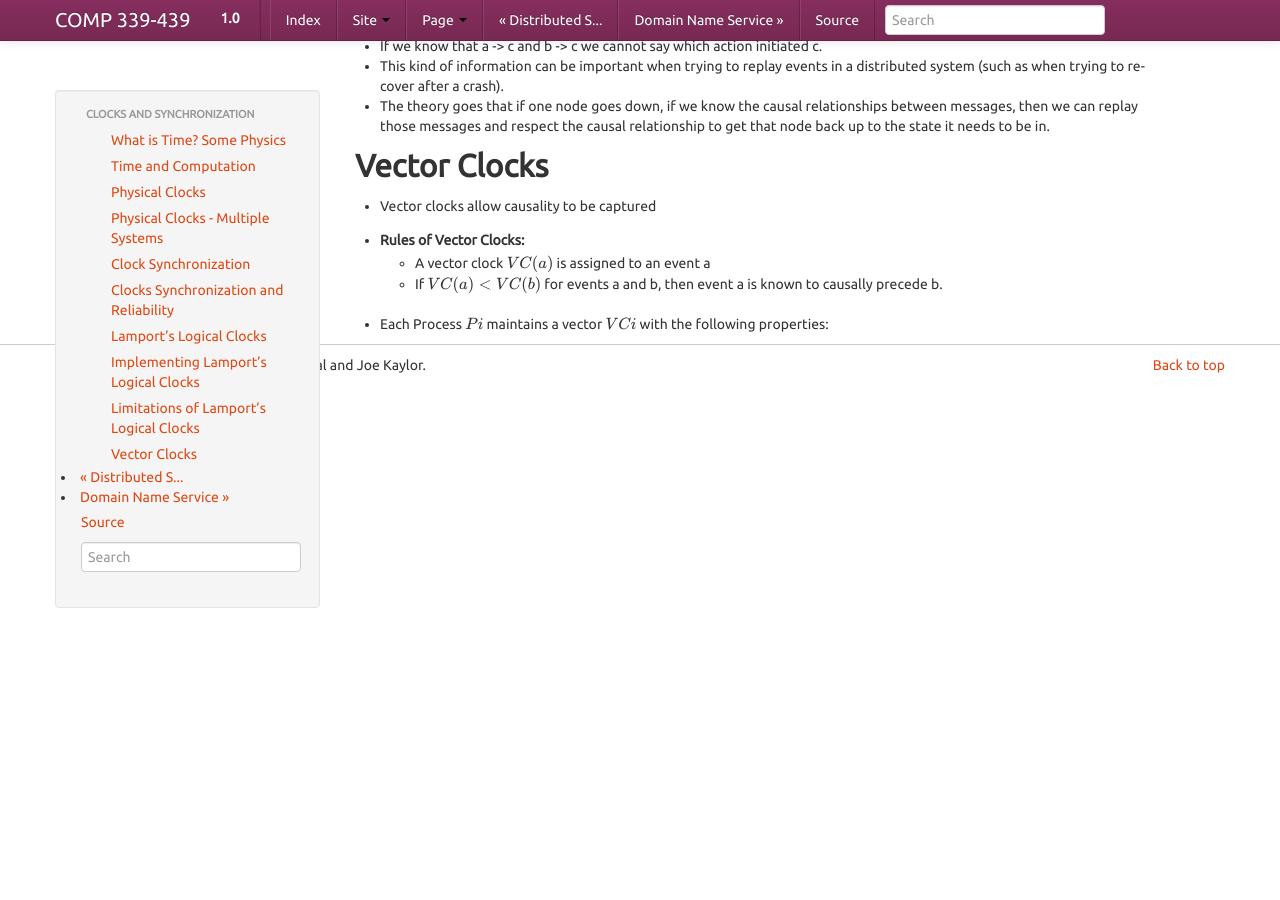
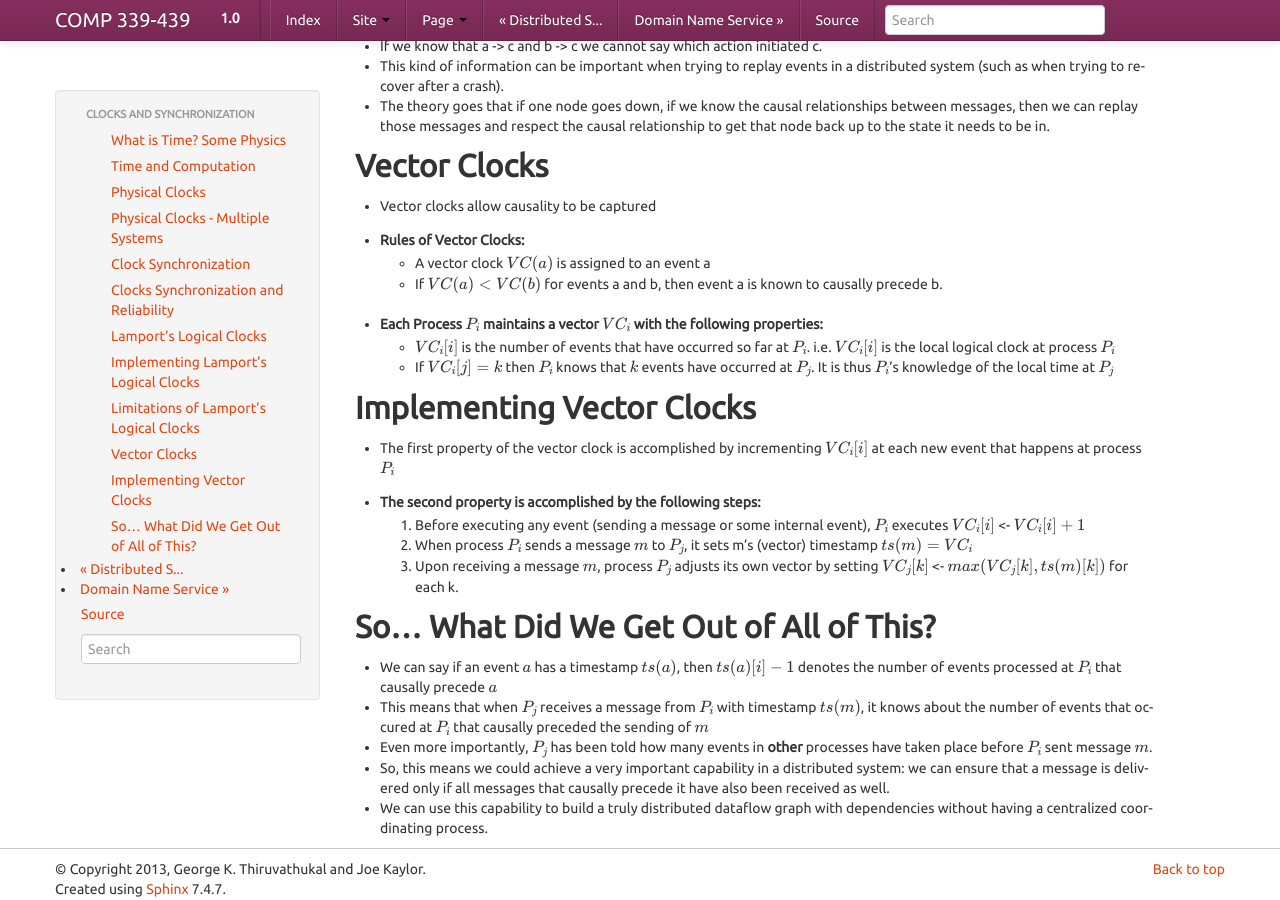
Before and after one commit to LoyolaChicagoBooks/distributedsystems, a Sphinx documentation site: the page built from source/clocks.rst, in a window 1280 px wide and 900 px high, scrolled down 4022 px. Built offline with Sphinx 7.4.7, drawn with Linux system fonts in a browser that asks for light colours.

Commit message:
finished up lecture

```diff
--- a/source/clocks.rst
+++ b/source/clocks.rst
@@ -147,4 +147,27 @@ Vector Clocks
 - Rules of Vector Clocks:
 	- A vector clock :math:`VC(a)` is assigned to an event a
 	- If :math:`VC(a) < VC(b)` for events a and b, then event a is known to causally precede b.
-- Each Process :math:`Pi` maintains a vector :math:`VCi` with the following properties:
+- Each Process :math:`P_i` maintains a vector :math:`VC_i` with the following properties:
+	- :math:`VC_i[i]` is the number of events that have occurred so far at :math:`P_i`. i.e. :math:`VC_i[i]` is the local logical clock at process :math:`P_i`
+	- If :math:`VC_i[j] = k` then :math:`P_i` knows that :math:`k` events have occurred at :math:`P_j`. It is thus :math:`P_i`'s knowledge of the local time at :math:`P_j`
+
+
+Implementing Vector Clocks
+--------------------------
+
+- The first property of the vector clock is accomplished by incrementing :math:`VC_i[i]` at each new event that happens at process :math:`P_i`
+- The second property is accomplished by the following steps:
+	#. Before executing any event (sending a message or some internal event), :math:`P_i` executes :math:`VC_i[i]` <- :math:`VC_i[i] + 1`
+	#. When process :math:`P_i` sends a message :math:`m` to :math:`P_j`, it sets m's (vector) timestamp :math:`ts(m) = VC_i`
+	#. Upon receiving a message :math:`m`, process :math:`P_j` adjusts its own vector by setting :math:`VC_j[k]` <- :math:`max( VC_j[k], ts(m)[k] )` for each k.
+
+
+So... What Did We Get Out of All of This?
+-----------------------------------------
+
+- We can say if an event :math:`a` has a timestamp :math:`ts(a)`, then :math:`ts(a)[i]-1` denotes the number of events processed at :math:`P_i` that causally precede :math:`a`
+- This means that when :math:`P_j` receives a message from :math:`P_i` with timestamp :math:`ts(m)`, it knows about the number of events that occured at :math:`P_i` that causally preceded the sending of :math:`m`
+- Even more importantly, :math:`P_j` has been told how many events in **other** processes have taken place before :math:`P_i` sent message :math:`m`.
+- So, this means we could achieve a very important capability in a distributed system: we can ensure that a message is delivered only if all messages that causally precede it have also been received as well.
+
+- We can use this capability to build a truly distributed dataflow graph with dependencies without having a centralized coordinating process.
```
